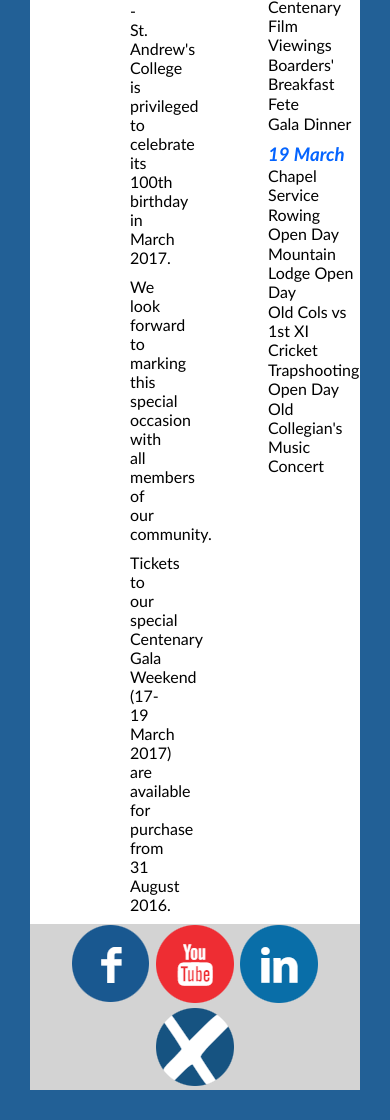
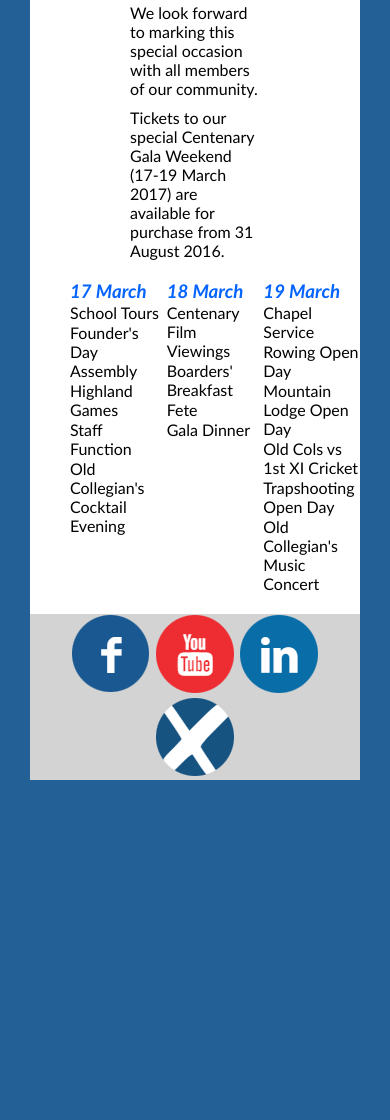
Before and after one commit to standrewscollege2018/2024-year-11-web-design-classwork-lukemanson, a plain HTML site: page Stac100/index.html in a window 390 px wide. Shown: the part 513-1633 px from the top of the page. After the commit the page ends 1323 px from the top, so only its background shows below. Drawn offline with Linux system fonts and the light colour scheme.

Commit message:
Finished StAC100
e

```diff
--- a/Stac100/index.html
+++ b/Stac100/index.html
@@ -27,17 +27,22 @@
 
                 <div class="side-text">
                     <h3 class="whatson">What's On</h3>
+                    <div class="march17">
                         <i><h3 class="date">17 March</h3></i>
                         <p class="datetext">School Tours</p>
                         <p class="datetext">Founder's Day Assembly</p>
                         <p class="datetext">Highland Games</p>
                         <p class="datetext">Staff Function</p>
                         <p class="datetext">Old Collegian's Cocktail Evening</p>
+                    </div>
+                    <div class="march18">
                         <i><h3 class="date">18 March</h3></i>
                         <p class="datetext">Centenary Film Viewings</p>
                         <p class="datetext">Boarders' Breakfast</p>
                         <p class="datetext">Fete</p>
                         <p class="datetext">Gala Dinner</p>
+                    </div>
+                    <div class="march19">
                         <i><h3 class="date">19 March</h3></i>
                         <p class="datetext">Chapel Service</p>
                         <p class="datetext">Rowing Open Day</p>
@@ -45,6 +50,7 @@
                         <p class="datetext">Old Cols vs 1st XI Cricket</p>
                         <p class="datetext">Trapshooting Open Day</p>
                         <p class="datetext">Old Collegian's Music Concert</p>
+                    </div>
                 </div>
             </div>
             <div class="social-bar">
--- a/Stac100/styles.css
+++ b/Stac100/styles.css
@@ -89,3 +89,18 @@ body {
     background-color: #d3d3d3;
     text-align: center;
 }
+@media only screen and (max-width:1000px) {
+    .container {
+        grid-template-columns: 1fr;
+    }
+    .whatson {
+        display: none;
+    }
+    .side-text {
+        display: grid;
+        grid-template-columns: 1fr 1fr 1fr;
+    }
+    .social-bar {
+        margin-top: 20px;
+    }
+}
```
Lines whose indentation alone changed are shown as unchanged.
